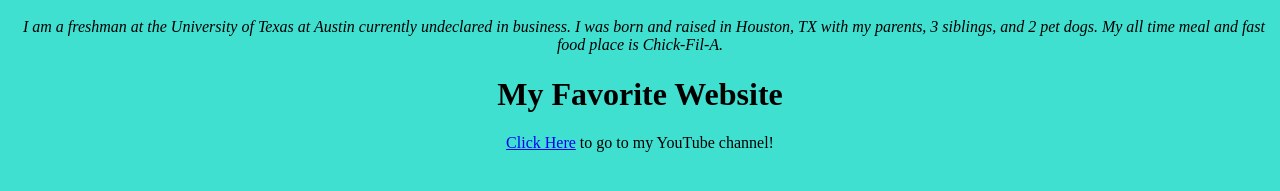
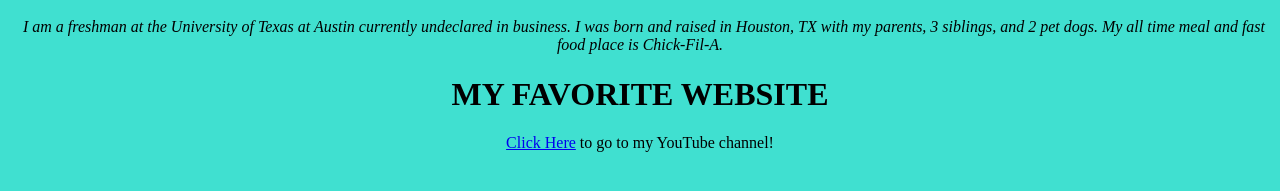
Before and after one commit to britneylee3/britneylee.github.io., a plain HTML site: page index.html in a window 1280 px wide. Shown: the part 441-632 px from the top of the page. Drawn offline with Linux system fonts and the light colour scheme.

Commit message:
Update index.html

```diff
--- a/index.html
+++ b/index.html
@@ -10,7 +10,7 @@
  <p style="text-align:center;font-family:heiti sc;font-size:16px;font-style:italic">
 &nbsp;&nbsp;I am a freshman at the University of Texas at Austin currently undeclared in business.
 I was born and raised in Houston, TX with my parents, 3 siblings, and 2 pet dogs. My all time meal and fast food place is Chick-Fil-A. </p>
-<h1 style="text-align:center;font-family:signpainter;font-style:bold;">My Favorite Website</h1>
+<h1 style="text-align:center;font-family:signpainter;font-style:bold;">MY FAVORITE WEBSITE</h1>
 <p style="text-align: center;font-family:heiti sc;"><a href="https://www.youtube.com/watch?v=1hYCv24Ed3M">
 Click Here</a>
 to go to my YouTube channel!</p>
```
